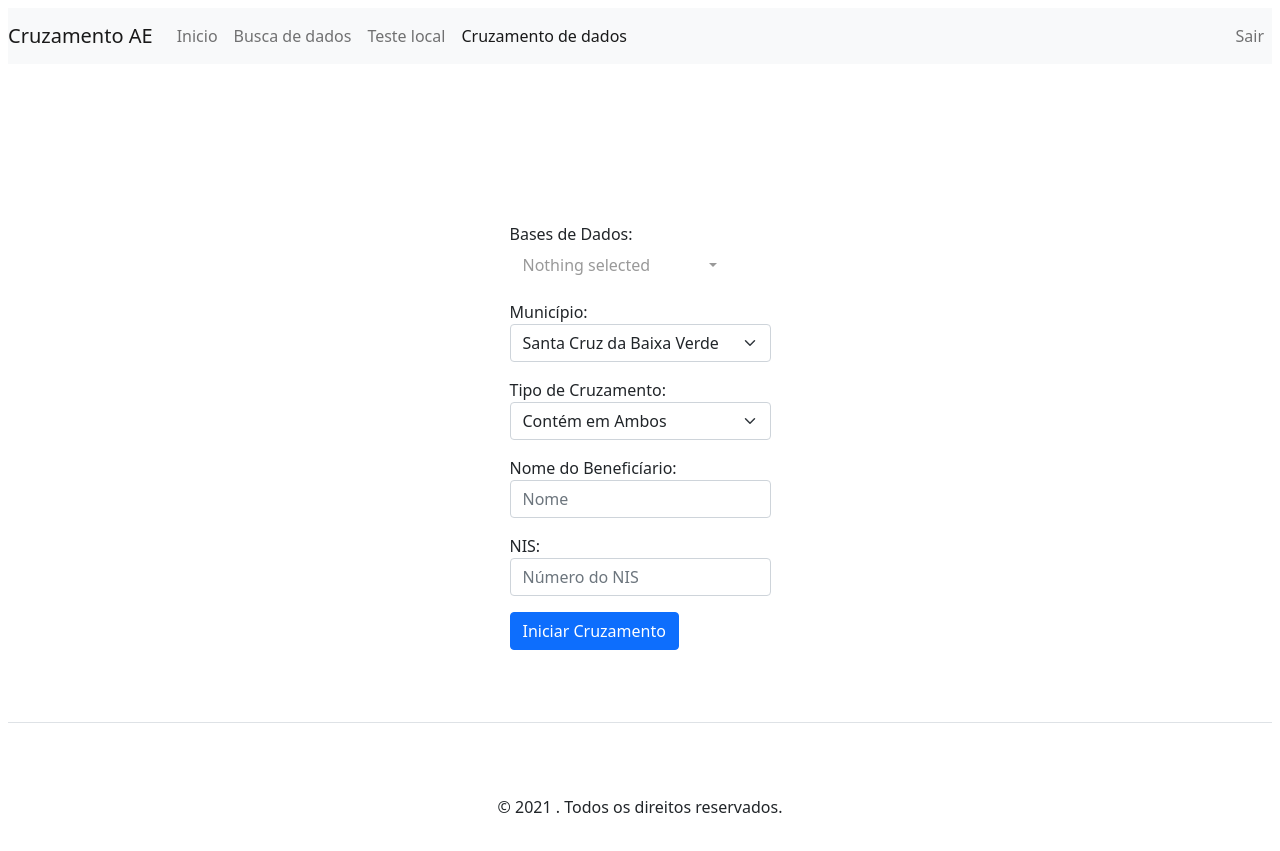
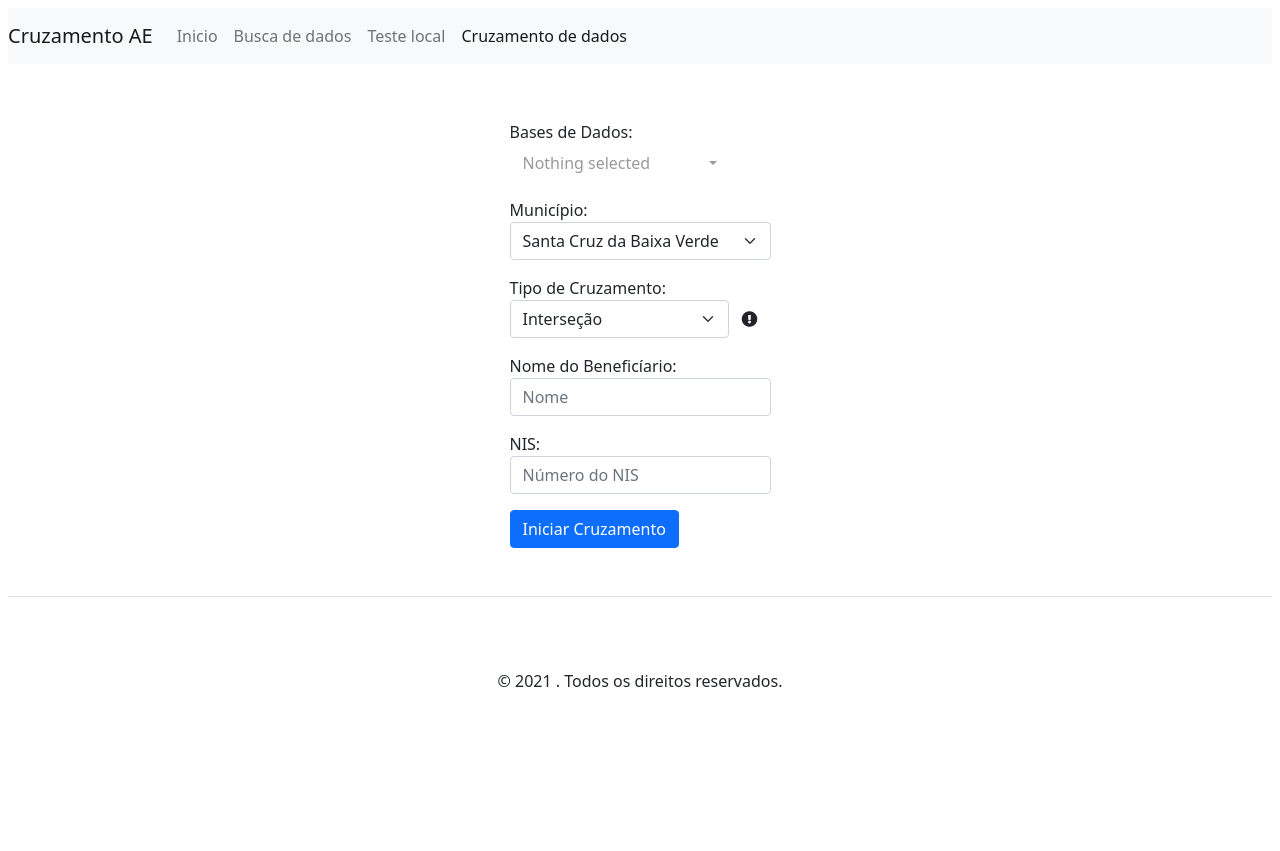
Before and after one commit to MaelSantos/TCC-OAEB, a Django app: page /polls/cruzamento/auxilios/ in a window 1280 px wide. After the commit the page ends 687 px from the top, so only its background shows below. Run offline with Django 3.2, Linux system fonts and the light colour scheme; some libraries are stand-ins or nearby versions.

Commit message:
Cruzando diferença

```diff
--- a/polls/static/polls/cruzamento.js
+++ b/polls/static/polls/cruzamento.js
@@ -1,7 +1,8 @@
 if($(".dataframe") != undefined){
-    tabela = $(".dataframe")
-    tabela.addClass("table table-hover")
-    tabela.css("width", "100%")
+    tabela = $(".dataframe");
+    tabela.addClass("table table-hover");
+    tabela.css("width", "100%");
+    $("tr").css("text-align", "");
 }
 
 $('#bases').selectpicker();
@@ -9,16 +10,38 @@ $('#bases').css("width", "100%")
 $('#alerta').hide()
 
 function regraBases(campo){
-
     bases = $(campo).val();
     $("#basesSelecionadas").val(bases.join());
     if(bases.length > 2){
         $.alert("Escolha no máximos duas bases de dados");
         $("#buscar").attr("disabled", true);
         $('#alerta').show()
+        $('#campoTipo').hide()
     }else{
         $("#buscar").attr("disabled", false);
         $('#alerta').hide()
     }
+}
 
+function exibirPopover(id){
+    bases = $('[data-id="bases"]').attr("title").replace("Nothing selected", "").split(",");
+    if(bases[0] == "")
+        $(id).attr("data-bs-content", "Selecione uma base de dados");
+    else if(bases.length == 1)
+        $(id).attr("data-bs-content", "Somente 1 base selecionada, não ocorrerá nenhum cruzamente, somente será retornado as informações do(a) "+bases[0]);
+    else if(bases.length == 2){
+        tipo = $("#tipoCruzamento").val();
+        if(tipo == "intersecao")
+            $(id).attr("data-bs-content", "O cruzamento retornará os dados das pessoas que estejam presentes em ambas as bases de dados. Presentes no(a) "+bases[0]+" e no(a)"+bases[1]);
+        else if(tipo == "diferenca")
+            $(id).attr("data-bs-content", "O cruzamente retornará os dados das pessoas que estejam presentes no(a) "+bases[0]+", entretanto não são encontrados no(a)"+bases[1]);
+    }
 }
+
+function ocultarCampo(id){
+    $(id).popover("hide");
+}
+
+$(document).ready(function(){
+    $('[data-bs-toggle="popover"]').popover();
+});
--- a/polls/templates/polls/cruzamento.html
+++ b/polls/templates/polls/cruzamento.html
@@ -7,6 +7,8 @@
 
     <link rel="stylesheet" href="https://cdn.jsdelivr.net/npm/bootstrap-select@1.14.0-beta2/dist/css/bootstrap-select.min.css">
     <script src="https://cdn.jsdelivr.net/npm/bootstrap-select@1.14.0-beta2/dist/js/bootstrap-select.min.js"></script>
+
+    <link rel="stylesheet" href="https://cdnjs.cloudflare.com/ajax/libs/font-awesome/5.15.0/css/all.min.css"/>
 {% endblock %}
 
 {% block titulo %}Web Crawling{% endblock %}
@@ -23,7 +25,7 @@
             <select class="select" id="bases" name="bases" onchange="regraBases(this)" multiple required>
                 <option value="auxilio">Auxílio Emergencial</option>
                 <option value="bolsa">Bolsa Família</option>
-                <option value="orgao">Orgão de Classe</option>
+                <option value="orgao">Orgãos de Classe</option>
                 <option value="prefeitura">Prefeitura</option>
             </select>
         </div>
@@ -40,11 +42,14 @@
         </div>
 
         <div class="form-group mb-3">
-            <label for="combinacao">Tipo de Cruzamento:</label>
-            <select class="form-select" name="combinacao" id="combinacao">
-                <option value="ambas" {{ ambas }}>Contém em Ambos</option>
-                <option value="primeira" {{ primeira }}>Está presente somente na 1ª</option>
-            </select>
+            <label for="tipoCruzamento">Tipo de Cruzamento:</label>
+            <div class="d-flex">
+                <select class="form-select" name="tipoCruzamento" id="tipoCruzamento">
+                    <option value="intersecao" {{ intersecao }}>Interseção</option>
+                    <option value="diferenca" {{ diferenca }}>Diferença</option>
+                </select>
+                <button type="button" id="info" class="btn" data-bs-toggle="popover" data-bs-title="Tipo de Cruzamento" data-bs-content="sdfasd" onclick="exibirPopover(this)" onblur="ocultarCampo(this)" ><i class="fas fa-exclamation-circle"></i></button>
+            </div>
         </div>
 
         <div class="form-group mb-3">
--- a/polls/templates/polls/menu.html
+++ b/polls/templates/polls/menu.html
@@ -14,9 +14,6 @@
     <title>{% block titulo %}{% endblock %}</title>
 
     <style type="text/css">
-        body>.grid {
-            margin-top: 10%;
-        }
 
         .column {
             max-width: 450px;
@@ -71,26 +68,23 @@
                 {% endif %}
             </ul>
         </div>
-        <ul class="navbar-nav">
-            <li class="nav-item">
-                <a href="" class="nav-link">Sair</a>
-            </li>
-        </ul>
+<!--        <ul class="navbar-nav">-->
+<!--            <li class="nav-item">-->
+<!--                <a href="" class="nav-link">Sair</a>-->
+<!--            </li>-->
+<!--        </ul>-->
     </nav>
 
 <!--    <div class="ui divider"></div>-->
 
-    <div class="d-flex justify-content-center justify-content-lg-between p-4 border-bottom grid">
+    <div class="d-flex justify-content-center justify-content-lg-between border-bottom mt-5">
         <div class="container" id="login">
             <div class="row justify-content-center mb-5">
                 <div class='w-25'>
 
-<!--                    <div class="ui container center aligned">-->
                     <h1 class="ui header">
                         {% block tituloo %}{% endblock %}
-<!--                        <div class="sub header">Busca por beneficiários do Auxílio Emergencial</div>-->
                     </h1>
-<!--                    </div>-->
 
                     {% block content %}{% endblock %}
                 </div>
--- a/polls/views.py
+++ b/polls/views.py
@@ -100,22 +100,30 @@ def cruzamento(request):
 def cruzar(request):
     nome = request.POST.get('nomeBeneficiario')
     nis = request.POST.get('nis')
-    combinacao = request.POST.get('combinacao')
+    tipoCruzamento = request.POST.get('tipoCruzamento')
     municipio = request.POST.get('municipio')
 
     bases = request.POST.get('basesSelecionadas').split(",")
     base1 = bases[0]
-    base2 = bases[1]
-    sufixos = ["_"+base1[0:2].upper(), "_"+base2[0:2].upper()]
-    if base1 == "auxilio" and base2 == "bolsa":
-        chave = "NIS"
-    else:
-        chave = "Nome"
 
     c = Cruzamento()
     tableA = c.buscar_bases(base1, nome=nome, nis=nis, cidade=municipio)
-    tableB = c.buscar_bases(base2, nome=nome, nis=nis, cidade=municipio)
-    data = c.cruzar_ambas(tableA, tableB, chave, sufixos)
+
+    if len(bases) > 1:
+        base2 = bases[1]
+        sufixos = ["_"+base1[0:2].upper(), "_"+base2[0:2].upper()]
+        if base1 == "auxilio" and base2 == "bolsa":
+            chave = "NIS"
+        else:
+            chave = "Nome"
+
+        tableB = c.buscar_bases(base2, nome=nome, nis=nis, cidade=municipio)
+        if tipoCruzamento == "intersecao":
+            data = c.cruzar_ambas(tableA, tableB, chave, sufixos)
+        else:
+            data = c.cruzar_diferenca(tableA, tableB, chave, sufixos)
+    else:
+        data = tableA.to_html()
 
     return render(request, 'polls/cruzamento.html',
-                  {'data': data, "nome": nome, "nis": nis, combinacao: "selected", municipio: "selected"})
+                  {'data': data, "nome": nome, "nis": nis, tipoCruzamento: "selected", municipio: "selected"})
```
Also changed, not shown: polls/controller/cruzamento.py (+8 -8 lines), polls/crawler/crawler.py (+16 -6 lines).
